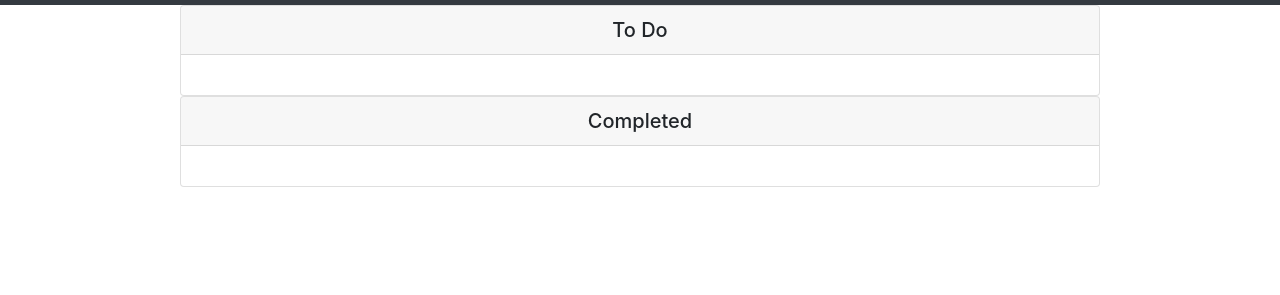
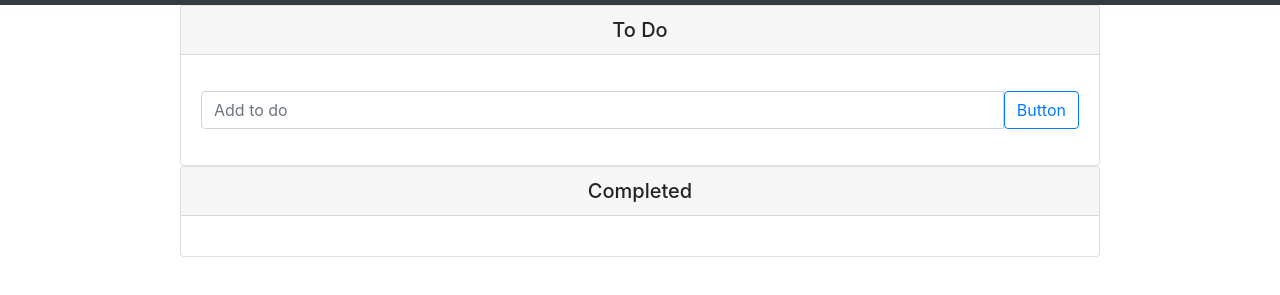
Before and after one commit to AroParada/ListRefresh, a plain HTML site: page todo.html in a window 1280 px wide. Shown: the part 51-346 px from the top of the page. Drawn offline with nearby package versions, Linux system fonts and the light colour scheme.

Commit message:
added user input

```diff
--- a/todo.html
+++ b/todo.html
@@ -24,7 +24,12 @@
           <div class="card text-center">
             <h5 class="card-header">To Do</h5>
             <div class="card-body">
-              <p class="card-text"></p>
+              <p class="card-text">
+                <div class="input-group mb-3">
+  <input type="text" class="form-control" placeholder="Add to do" aria-label="Add to do" aria-describedby="button-addon2">
+  <button class="btn btn-outline-primary" type="button" id="button-addon2">Button</button>
+</div>
+              </p>
             </div>
           </div>
           <div class="card text-center">
```
